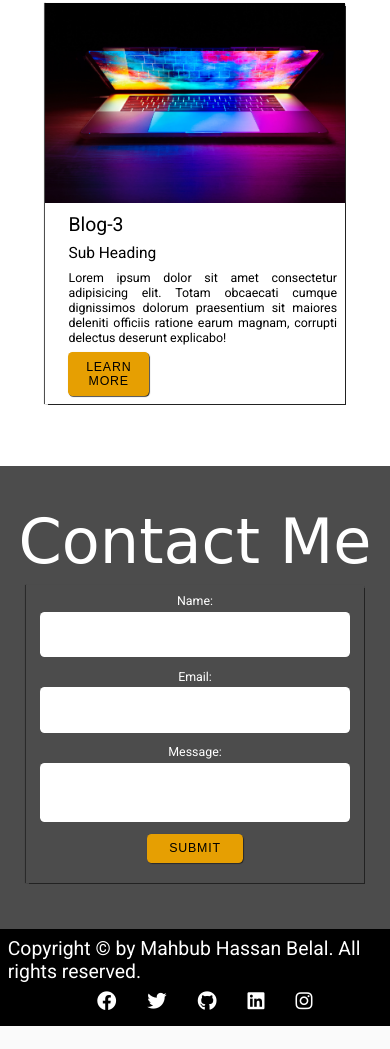
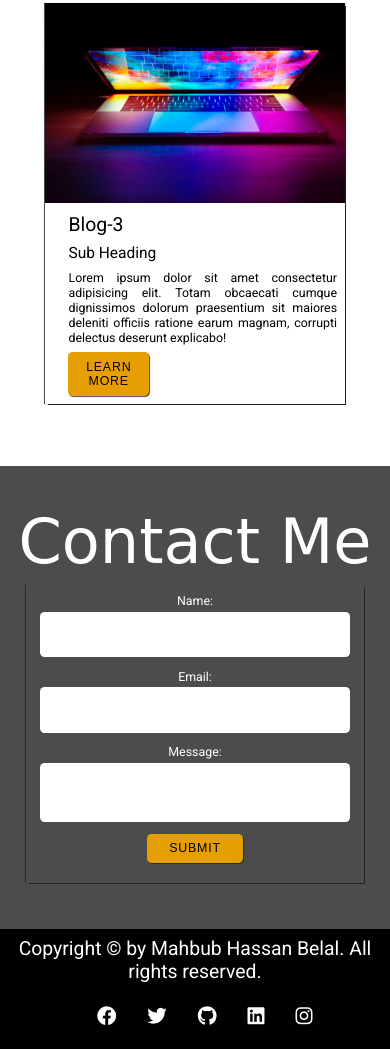
Before and after one commit to mahbub-hb-dev/Dummy-Portfolio, a plain HTML site: page Index.html in a window 390 px wide. Shown: the part 4454-5503 px from the top of the page. Before the commit the page ends 5480 px from the top, so only its background shows below. Drawn offline with Linux system fonts and the light colour scheme; a web font is replaced by a local one.

Commit message:
Incresed margin top and bottom of icons of footer

```diff
--- a/style.css
+++ b/style.css
@@ -416,8 +416,13 @@ footer{
     footer{
         flex-direction: column;
     }
+    footer p {
+        text-align: center;
+    }
     #menubar2{
         display: flex;
+        margin-top: 2rem;
+        margin-bottom: 1rem;
     }
     #menubar2 li{
         margin: 0 1rem;
```
